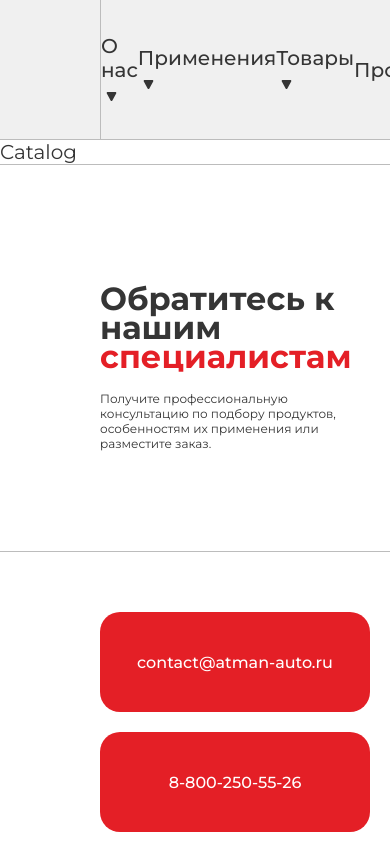
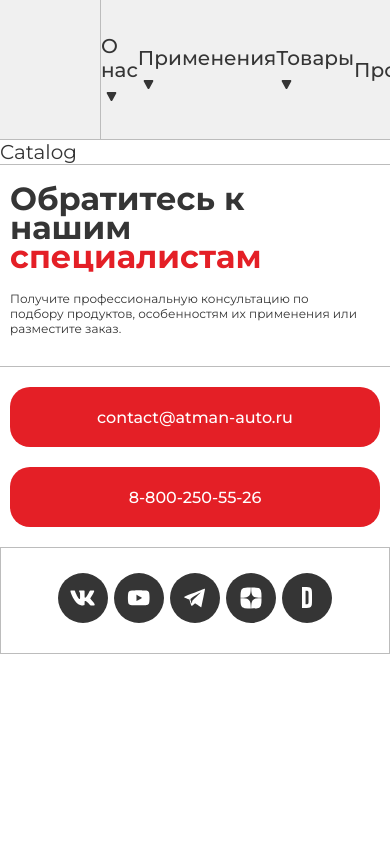
Before and after one commit to Miracreative/Atman-Auto, a Next.js app: page / in a window 390 px wide. Shown: the top 844 px of the page. Built offline with nearby package versions, Linux system fonts and the light colour scheme.

Commit message:
footer done

```diff
--- a/src/components/Footer/Footer.module.scss
+++ b/src/components/Footer/Footer.module.scss
@@ -31,6 +31,7 @@
 		height: 100px;
 		width: 100%;
 		max-width: 850px;
+		min-width: 300px;
 	}
 	.contactItem {
 		font-size: 40px;
@@ -73,6 +74,7 @@
     	justify-content: space-between;
     	width: 100%;
     	margin: 0 90px;
+		gap: 10px;
 	}
 	.column {
 		display: flex;
@@ -88,6 +90,7 @@
 		font-size: 20px;
 		font-weight: 700;
 		transition: 0.3s all ease-in-out;
+		margin-bottom: 20px;
 		&:hover {
 			color: #E41F26;
 		}
@@ -138,25 +141,46 @@
 
 
 	@media (max-width:1300px) {
-
+		.textWrap {
+			padding: 50px 0 50px 20px;
+		}
+		.contacts {
+			padding: 50px 20px;
+		}
+		.logoWrap {
+			padding: 0 10px;
+			// width: 90%;
+		}
+		.columnWrap {
+			margin: 0 10px;
+		}
+		.contactItem {
+			font-size: 30px;
+		}
 	}
 
 	@media (max-width:1024px) {
+		.textWrap {
+			padding: 20px 30px 30px 10px;
+		}
 		.title {
-			font-size: 32px;
+			font-size: 60px;
 		}
 		.text {
-			font-size: 12px;
+			width: auto;
+			font-size: 20px;
 		}
 		.contacts {
 			flex-direction: column;
+			padding: 20px 10px 0 10px;
+			border-bottom: none;
+			align-items: center;
 		}
-		.contactItem {
-			font-size: 16px;
-			font-weight: 500;
-		}
+
 		.nav {
 			background-color: white;
+			margin: 20px 0 50px 0;
+			border-radius: 0;
 		}
 		.topLinks {
 			display: none;
@@ -164,4 +188,30 @@
 		.socialLinks {
 			justify-content: center;
 		}
+		.socialLink svg path {
+			fill: white;
+		}
+		.socialLink svg circle {
+			fill: #353535;
+		}
 	}
+
+
+	@media (max-width:768px) {
+		.contactLink {
+			height: 60px;
+		}
+		.contactItem {
+			font-size: 16px;
+			font-weight: 500;
+		}
+		.title {
+			font-size: 32px;
+		}
+		.text {
+			font-size: 12px;
+		}
+		.socialLinks {
+			gap: 6px;
+		}
+	}
```
Also changed, not shown: src/components/Footer/Footer.jsx (+13 -7 lines).
